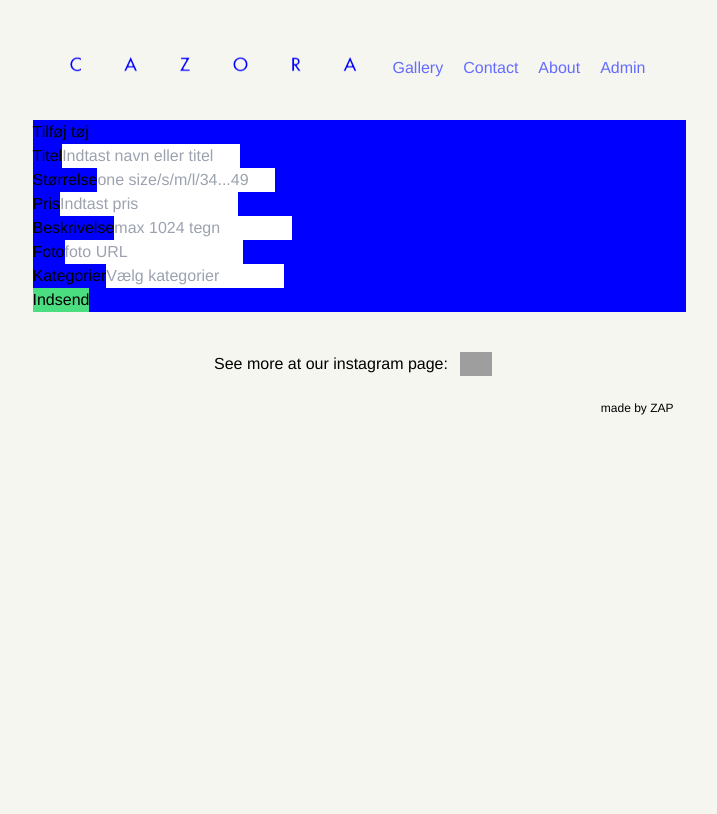
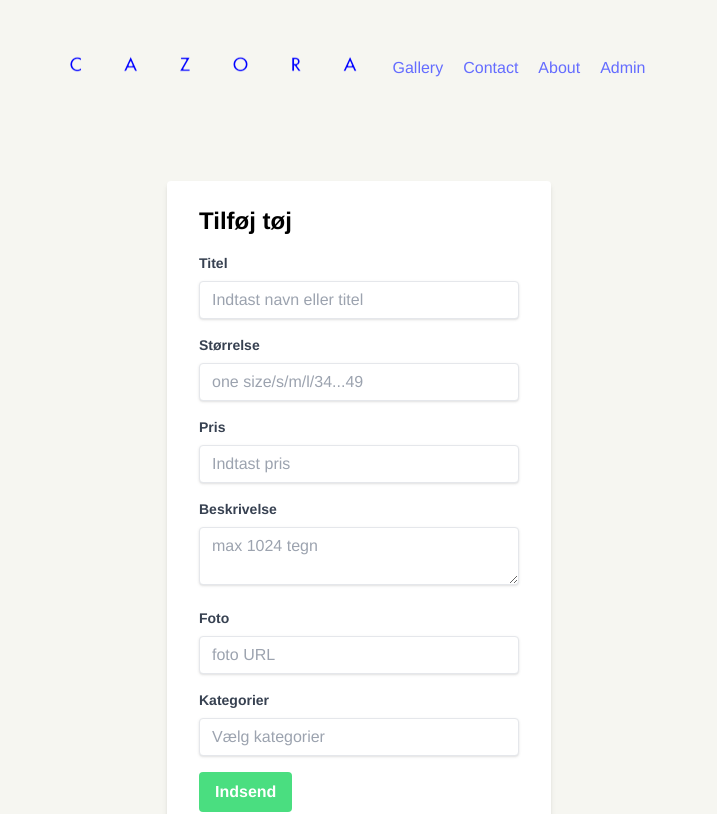
Before and after one commit to Asbjoernemil/Cazora-frontend, a React (Vite) app: page /create in a window 1280 px wide. Shown: the top 814 px of the page, without its empty margins (281-998 px from the left). Built offline with nearby package versions, Linux system fonts and the light colour scheme; grey boxes are pictures that could not be loaded.

Commit message:
Last touch

```diff
--- a/src/components/AdminProducts.jsx
+++ b/src/components/AdminProducts.jsx
@@ -55,6 +55,9 @@ export default function AdminProducts() {
     return (
         <div>
             <div className="flex justify-start items-center text-cazora p-1 w-full">
+                <Link to="/create" className="px-4 py-2 text-white bg-cazora rounded-md border border-cazora hover:bg-transparent hover:text-cazora hover:border-cazora transition-all duration-300">
+                    Opret nyt produkt
+                </Link>
                 <button
                     onClick={toggleShowReserved}
                     className="px-4 py-2 text-white bg-cazora rounded-md border border-cazora hover:bg-transparent hover:text-cazora hover:border-cazora transition-all duration-300"
--- a/src/components/DeleteProduct.jsx
+++ b/src/components/DeleteProduct.jsx
@@ -37,11 +37,16 @@ export default function DeleteProduct({ onCategoryChange }) {
     };
 
     return (
-        <div>
+        <div className="flex justify-center items-center h-screen">
             {productData ? (
-                <div className="grid grid-cols-1 gap-2">
-                    <h1>Er du sikker på, at du vil slette {productData.name}?</h1>
-                    <button onClick={handleDelete}>Slet produkt</button>
+                <div className="bg-white shadow-md rounded p-8 max-w-md w-full">
+                    <h1 className="text-2xl font-bold mb-4">Er du sikker på, at du vil slette {productData.name}?</h1>
+                    <button
+                        className="bg-red-500 hover:bg-red-600 text-black font-bold py-2 px-4 rounded focus:outline-none focus:shadow-outline"
+                        onClick={handleDelete}
+                    >
+                        Slet produkt
+                    </button>
                 </div>
             ) : (
                 <p>Loading...</p>
--- a/src/pages/Create.jsx
+++ b/src/pages/Create.jsx
@@ -32,43 +32,75 @@ export default function Create() {
     };
 
     return (
-        <div>
-            <div>
-                <form className="bg-cazora" onSubmit={handleSubmit}>
-                    <h2>Tilføj tøj</h2>
-                    <div >
-                        <label htmlFor="">Titel</label>
-                        <input type="text" placeholder="Indtast navn eller titel"
-                            onChange={e => setValues({ ...values, name: e.target.value })} />
+        <div className="flex justify-center items-center h-screen">
+            <form className="bg-white shadow-md rounded px-8 pt-6 pb-8 mb-4 w-96" onSubmit={handleSubmit}>
+                <h2 className="text-2xl font-bold mb-4">Tilføj tøj</h2>
+                <div className="mb-4">
+                    <label className="block text-gray-700 text-sm font-bold mb-2" htmlFor="name">Titel</label>
+                    <input
+                        className="shadow appearance-none border rounded w-full py-2 px-3 text-gray-700 leading-tight focus:outline-none focus:shadow-outline"
+                        type="text"
+                        placeholder="Indtast navn eller titel"
+                        onChange={e => setValues({ ...values, name: e.target.value })}
+                        required
+                    />
                 </div>
-                    <div className="">
-                        <label htmlFor="">Størrelse</label>
-                        <input type="text" placeholder="one size/s/m/l/34...49"
-                            onChange={e => setValues({ ...values, size: e.target.value })} />
+                <div className="mb-4">
+                    <label className="block text-gray-700 text-sm font-bold mb-2" htmlFor="size">Størrelse</label>
+                    <input
+                        className="shadow appearance-none border rounded w-full py-2 px-3 text-gray-700 leading-tight focus:outline-none focus:shadow-outline"
+                        type="text"
+                        placeholder="one size/s/m/l/34...49"
+                        onChange={e => setValues({ ...values, size: e.target.value })}
+                        required
+                    />
                 </div>
-                    <div className="">
-                        <label htmlFor="">Pris</label>
-                        <input type="number" placeholder="Indtast pris"
-                            onChange={e => setValues({ ...values, price: e.target.value })} />
+                <div className="mb-4">
+                    <label className="block text-gray-700 text-sm font-bold mb-2" htmlFor="price">Pris</label>
+                    <input
+                        className="shadow appearance-none border rounded w-full py-2 px-3 text-gray-700 leading-tight focus:outline-none focus:shadow-outline"
+                        type="number"
+                        placeholder="Indtast pris"
+                        onChange={e => setValues({ ...values, price: e.target.value })}
+                        required
+                    />
                 </div>
-                    <div className="">
-                        <label htmlFor="">Beskrivelse</label>
-                        <input type="text" placeholder="max 1024 tegn"
-                            onChange={e => setValues({ ...values, description: e.target.value })} />
+                <div className="mb-4">
+                    <label className="block text-gray-700 text-sm font-bold mb-2" htmlFor="description">Beskrivelse</label>
+                    <textarea
+                        className="shadow appearance-none border rounded w-full py-2 px-3 text-gray-700 leading-tight focus:outline-none focus:shadow-outline"
+                        placeholder="max 1024 tegn"
+                        onChange={e => setValues({ ...values, description: e.target.value })}
+                        required
+                    ></textarea>
                 </div>
-                    <div className="">
-                        <label htmlFor="">Foto</label>
-                        <input type="text" placeholder="foto URL"
-                            onChange={e => setValues({ ...values, img: e.target.value })} />
+                <div className="mb-4">
+                    <label className="block text-gray-700 text-sm font-bold mb-2" htmlFor="img">Foto</label>
+                    <input
+                        className="shadow appearance-none border rounded w-full py-2 px-3 text-gray-700 leading-tight focus:outline-none focus:shadow-outline"
+                        type="text"
+                        placeholder="foto URL"
+                        onChange={e => setValues({ ...values, img: e.target.value })}
+                        required
+                    />
                 </div>
-                    <div className="">
-                        <label htmlFor="">Kategorier</label>
-                        <input type="text" placeholder="Vælg kategorier"
-                            onChange={e => setValues({ ...values, categories: e.target.value })} />
+                <div className="mb-4">
+                    <label className="block text-gray-700 text-sm font-bold mb-2" htmlFor="categories">Kategorier</label>
+                    <input
+                        className="shadow appearance-none border rounded w-full py-2 px-3 text-gray-700 leading-tight focus:outline-none focus:shadow-outline"
+                        type="text"
+                        placeholder="Vælg kategorier"
+                        onChange={e => setValues({ ...values, categories: e.target.value })}
+                        required
+                    />
                 </div>
-                    <button className="bg-green-400">Indsend</button>
+                <button
+                    className="bg-green-400 hover:bg-green-500 text-white font-bold py-2 px-4 rounded focus:outline-none focus:shadow-outline"
+                    type="submit"
+                >
+                    Indsend
+                </button>
             </form>
-            </div>
         </div>
     )
 }
```
Lines whose indentation alone changed are shown as unchanged.
